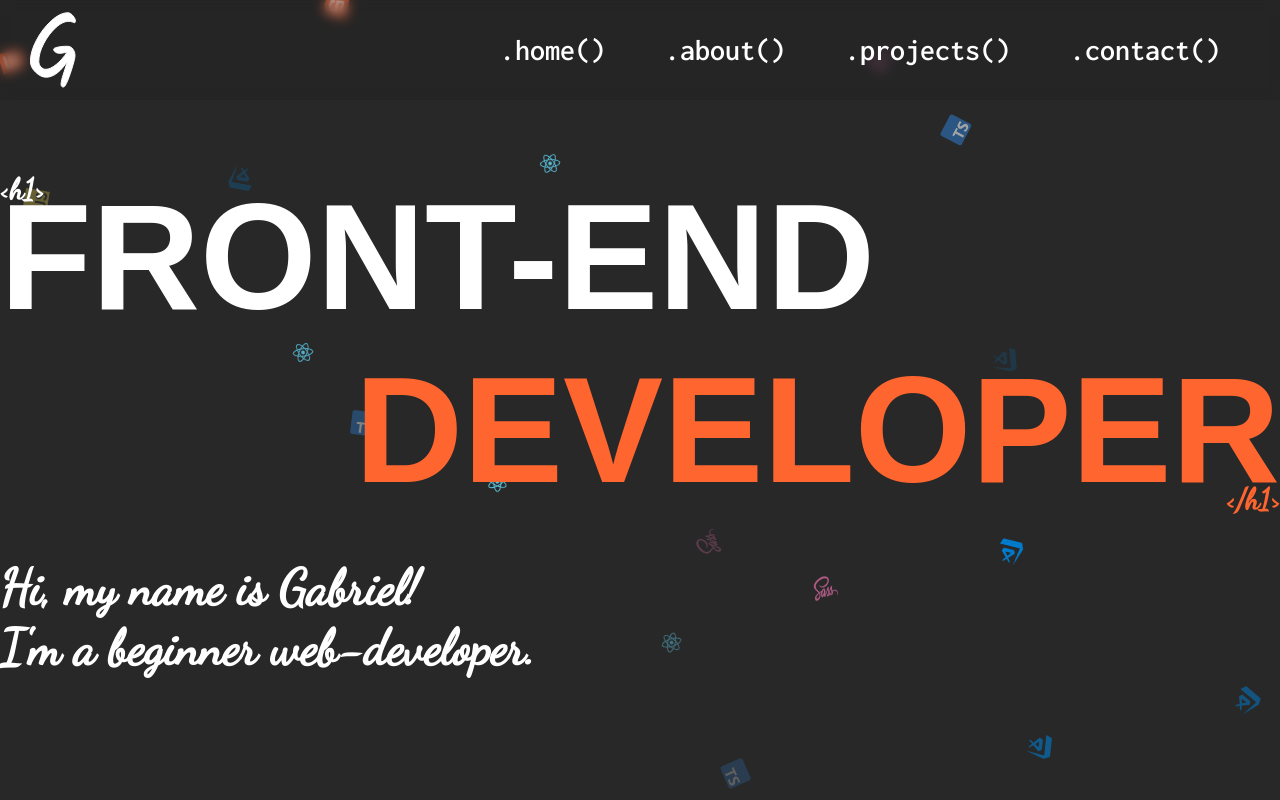
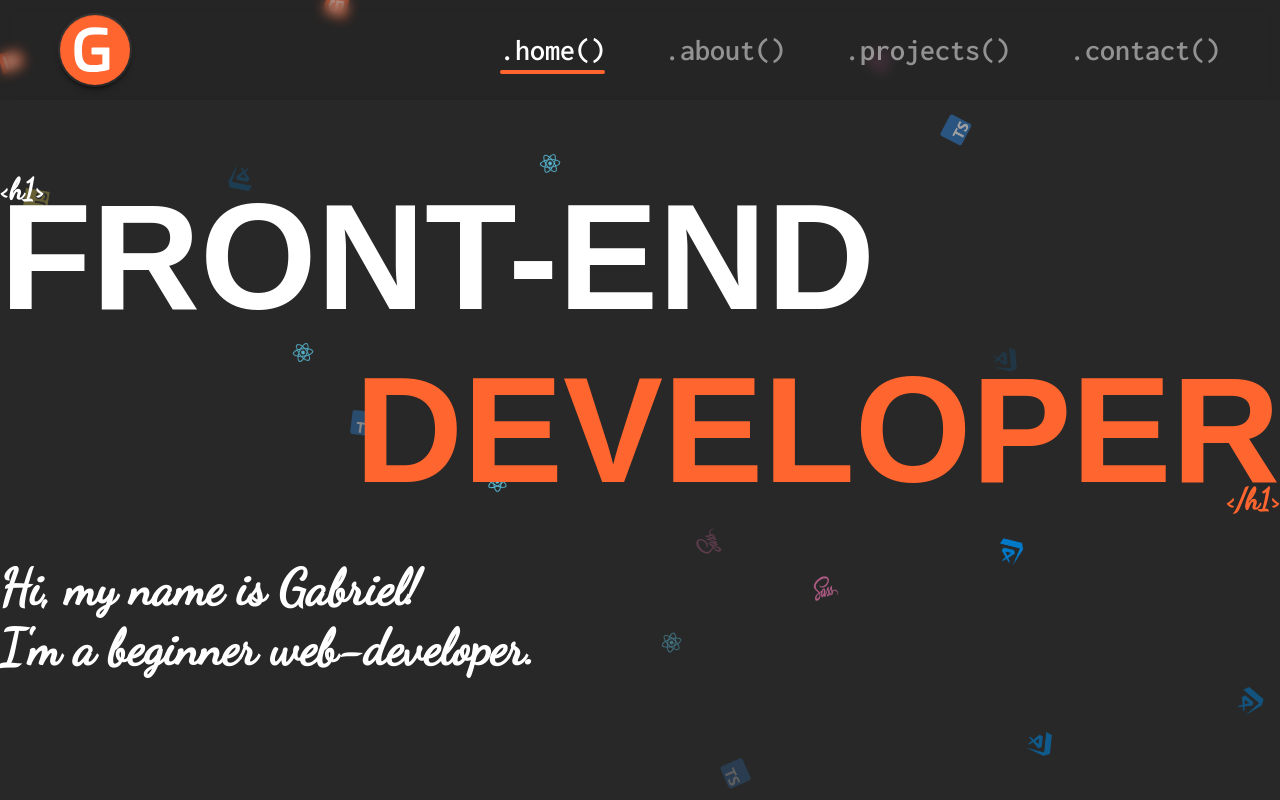
Before and after one commit to anacik-gabriel/portfolio, a React (Create React App) app: page / in a window 1280 px wide. Shown: the top 800 px of the page. Built offline with nearby package versions, Linux system fonts and the light colour scheme; a web font is replaced by a local one.

Commit message:
navbar completed

```diff
--- a/package.json
+++ b/package.json
@@ -20,6 +20,7 @@
     "react-intersection-observer": "^9.2.2",
     "react-locomotive-scroll": "^0.2.0",
     "react-scripts": "5.0.1",
+    "react-scroll": "^1.8.7",
     "react-snap-scroll": "^0.0.5",
     "react-tsparticles": "^2.0.6",
     "react-use-scroll-snap": "^0.0.4",
@@ -51,5 +52,8 @@
       "last 1 firefox version",
       "last 1 safari version"
     ]
+  },
+  "devDependencies": {
+    "@types/react-scroll": "^1.8.3"
   }
 }
--- a/src/components/ContactSection/index.tsx
+++ b/src/components/ContactSection/index.tsx
@@ -1,3 +1,4 @@
+import { Element } from "react-scroll";
 import {
   ContactContainer,
   InnerContainer,
@@ -7,6 +8,7 @@ import {
 
 const ContactSection = () => {
   return (
+    <Element name="contact">
       <ContactContainer>
         <InnerContainer>
           <Title>
@@ -17,6 +19,7 @@ const ContactSection = () => {
           </form>
         </InnerContainer>
       </ContactContainer>
+    </Element>
   );
 };
 
--- a/src/components/HeroSection/index.tsx
+++ b/src/components/HeroSection/index.tsx
@@ -7,6 +7,15 @@ import {
   HeroTextRight,
   InnerContainer,
 } from "./HeroSectionElements";
+import {
+  Link,
+  Button,
+  Element,
+  Events,
+  animateScroll as scroll,
+  scrollSpy,
+  scroller,
+} from "react-scroll";
 
 const line = "Hi, my name is Gabriel!";
 const line2 = "I'm a beginner web-developer.";
@@ -47,6 +56,7 @@ const HeroSection = () => {
   }, [controls, inView]);
 
   return (
+    <Element name="home">
       <HeroContainer>
         <InnerContainer>
           <HeroTextLeft
@@ -114,6 +124,7 @@ const HeroSection = () => {
           </motion.h2>
         </InnerContainer>
       </HeroContainer>
+    </Element>
   );
 };
 
--- a/src/components/InfoSection/index.tsx
+++ b/src/components/InfoSection/index.tsx
@@ -19,6 +19,7 @@ import sassIcon from "../../assets/sassLogo.png";
 import cssIcon from "../../assets/css.png";
 import styledIcon from "../../assets/atom.png";
 import githubIcon from "../../assets/github.png";
+import { Element } from "react-scroll";
 
 const InfoSection = () => {
   const [ref, inView] = useInView({ threshold: 0.5 });
@@ -34,6 +35,7 @@ const InfoSection = () => {
   };
 
   return (
+    <Element name="about">
       <InfoContainer>
         <InnerContainer>
           <Card
@@ -54,13 +56,14 @@ const InfoSection = () => {
                 continously expand my skills and knowledge.
               </p>
               <p>
-              Currently Im looking for oppurtunity to work alongside experienced
-              developers to polish my skills and gain experience in the field.
+                Currently Im looking for oppurtunity to work alongside
+                experienced developers to polish my skills and gain experience
+                in the field.
               </p>
               <p>
-              I'm a hard-working and humble person, open for any challlenges, so
-              don't hesitate to reach me out if you want to say Hello or throw
-              some tips!
+                I'm a hard-working and humble person, open for any challlenges,
+                so don't hesitate to reach me out if you want to say Hello or
+                throw some tips!
               </p>
             </AboutMe>
           </Card>
@@ -117,6 +120,7 @@ const InfoSection = () => {
           </Card>
         </InnerContainer>
       </InfoContainer>
+    </Element>
   );
 };
 
--- a/src/components/NavBar/NavBarElements.tsx
+++ b/src/components/NavBar/NavBarElements.tsx
@@ -1,3 +1,4 @@
+import { motion } from "framer-motion";
 import styled from "styled-components";
 
 export const Header = styled.header`
@@ -32,10 +33,46 @@ export const Nav = styled.nav`
   margin-right: 60px;
 `;
 
-export const NavLink = styled.div`
+export const NavLink = styled(motion.div)`
   display: flex;
-  align-items: center;
+  flex-direction: column;
+  justify-content: center;
   color: #fff;
   font-size: 30px;
   font-family: "Inconsolata", monospace;
+  position: relative;
+  a {
+    cursor: pointer;
+  }
 `;
+
+export const Underline = styled(motion.div)`
+  width: 100%;
+  height: 4px;
+  border-radius: 15px;
+  background: #ff652f;
+  opacity: 0.85;
+  position: absolute;
+  top: 70px;
+`;
+
+export const Test = styled(motion.div)`
+  margin-top: 15px;
+  margin-left: 60px;
+  background-color: #ff652f;
+  height: 70px;
+  width: 70px;
+  border-radius: 50px;
+  box-shadow: rgba(83, 77, 77, 0.4) 0px 0px 0px 2px,
+    rgba(0, 0, 0, 0.791) 0px 4px 6px -1px, rgba(0, 0, 0, 0.08) 0px 1px 0px inset;
+  svg {
+    margin-top: 12px;
+    margin-left: 5px;
+  }
+  #item {
+    stroke: #fff;
+    stroke-width: 3px;
+    stroke-linejoin: round;
+    stroke-linecap: round;
+  }
+`;
--- /dev/null
+++ b/src/components/NavBar/index.jsx
@@ -0,0 +1,92 @@
+import { motion } from "framer-motion";
+import { Header, Logo, Nav, NavLink, Test, Underline } from "./NavBarElements";
+import { Link } from "react-scroll";
+import { AnimateSharedLayout } from "framer-motion";
+import { useState } from "react";
+
+const icon = {
+  hidden: {
+    pathLength: 0,
+    fill: "rgba(255,255,255,0)",
+  },
+  visible: {
+    pathLength: 1,
+    fill: "rgba(255,255,255,1)",
+    transition: {
+      fill: { duration: 4 },
+      duration: 3,
+      ease: "easeInOut",
+    },
+  },
+};
+
+const navItems = [
+  {
+    name: "home",
+    text: ".home()",
+  },
+  { name: "about", text: ".about()" },
+  { name: "projects", text: ".projects()" },
+  { name: "contact", text: ".contact()" },
+];
+
+const NavItem = ({ name, text, selected, onClick }) => (
+  <NavLink
+    animate={{
+      opacity: selected ? 1 : 0.5,
+    }}
+  >
+    <Link to={name} onClick={onClick}>
+      {text}
+    </Link>
+    {selected && <Underline layoutId="underline" />}
+  </NavLink>
+);
+
+const NavBar = () => {
+  const [selected, setSelected] = useState(0);
+
+  return (
+    <Header>
+      <Test animate={{ rotate: 360 }} transition={{ delay: 3, duration: 1.5 }}>
+        <motion.svg
+          id="item"
+          initial="hidden"
+          animate="visible"
+          width="60"
+          height="45"
+          viewBox="0 0 60 65"
+          fill="none"
+          xmlns="http://www.w3.org/2000/svg"
+        >
+          <g clip-path="url(#clip0_0_3)">
+            <motion.path
+              d="M42.12 38.328H26.472V31.128H49.8V60.12C48.008 60.952 44.808 61.784 40.2 62.616C35.592 63.384 31.4 63.768 27.624 63.768C17.704 63.768 10.824 61.432 6.984 56.76C3.208 52.088 1.32 44.12 1.32 32.856C1.32 22.232 3.592 14.424 8.136 9.432C12.68 4.376 19.816 1.848 29.544 1.848C32.872 1.848 36.04 1.944 39.048 2.136C42.12 2.264 44.616 2.488 46.536 2.808V10.008C43.976 9.752 41.192 9.56 38.184 9.432C35.24 9.304 32.36 9.24 29.544 9.24C22.248 9.24 17.096 11.032 14.088 14.616C11.144 18.2 9.672 24.28 9.672 32.856C9.672 37.08 9.896 40.632 10.344 43.512C10.856 46.328 11.656 48.6 12.744 50.328C14.024 52.504 15.848 54.072 18.216 55.032C20.584 55.928 24.04 56.376 28.584 56.376C30.376 56.376 32.488 56.248 34.92 55.992C37.352 55.672 39.752 55.256 42.12 54.744V38.328Z"
+              fill="white"
+              variants={icon}
+            />
+          </g>
+          <defs>
+            <clipPath id="clip0_0_3">
+              <rect width="51" height="65" fill="white" />
+            </clipPath>
+          </defs>
+        </motion.svg>
+      </Test>
+
+      <Nav>
+        {navItems.map((el, i) => (
+          <NavItem
+            key={i}
+            selected={selected === i}
+            onClick={() => setSelected(i)}
+            text={el.text}
+            name={el.name}
+          />
+        ))}
+      </Nav>
+    </Header>
+  );
+};
+
+export default NavBar;
--- a/src/components/NavBar/index.tsx
+++ /dev/null
@@ -1,50 +0,0 @@
-import { motion } from "framer-motion";
-import { Header, Logo, Nav, NavLink } from "./NavBarElements";
-
-const icon = {
-  hidden: {
-    pathLength: 0,
-    fill: "rgba(255,255,255,0)",
-  },
-  visible: {
-    pathLength: 1,
-    fill: "rgba(255,255,255,1)",
-    transition: {
-      fill: { duration: 4 },
-      duration: 3,
-      ease: "easeInOut",
-    },
-  },
-};
-
-const NavBar = () => {
-  return (
-    <Header>
-      <Logo>
-        <motion.svg
-          id="item"
-          initial="hidden"
-          animate="visible"
-          width="48"
-          height="78"
-          viewBox="0 0 50 78"
-          fill="none"
-          xmlns="http://www.w3.org/2000/svg"
-        >
-          <motion.path
-            variants={icon}
-            d="M40.256 9.096C36.224 9.096 31.744 11.304 26.816 15.72C21.952 20.136 17.792 25.672 14.336 32.328C10.88 38.92 9.152 45.064 9.152 50.76C9.152 53.064 9.888 55.048 11.36 56.712C12.832 58.312 14.56 59.112 16.544 59.112C19.616 59.112 23.2 57.448 27.296 54.12C31.456 50.728 35.296 46.376 38.816 41.064C35.232 42.024 32.576 42.504 30.848 42.504C29.12 42.504 27.648 42.056 26.432 41.16C25.216 40.2 24.608 39.304 24.608 38.472C24.608 37.448 25.984 36.648 28.736 36.072C31.488 35.432 34.944 35.112 39.104 35.112C41.408 35.112 43.264 36.104 44.672 38.088C46.144 40.008 46.88 42.28 46.88 44.904C46.88 47.464 45.28 53.544 42.08 63.144C38.88 72.744 36.448 77.544 34.784 77.544C33.184 77.544 32.384 76.616 32.384 74.76C32.384 72.968 32.832 70.536 33.728 67.464C34.688 64.392 35.68 61.256 36.704 58.056C37.728 54.792 38.56 52.136 39.2 50.088C36.064 55.4 32.512 59.624 28.544 62.76C24.576 65.832 20.704 67.368 16.928 67.368C13.216 67.368 9.536 65.64 5.888 62.184C2.24 58.664 0.416 54.824 0.416 50.664C0.416 44.2 2.464 37 6.56 29.064C10.656 21.128 15.808 14.344 22.016 8.712C28.224 3.016 34.048 0.167999 39.488 0.167999C41.28 0.167999 43.04 1.256 44.768 3.432C46.496 5.544 47.36 7.272 47.36 8.616C47.36 9.896 47.008 10.536 46.304 10.536C46.112 10.536 45.408 10.312 44.192 9.86399C42.976 9.352 41.664 9.096 40.256 9.096Z"
-          />
-        </motion.svg>
-      </Logo>
-      <Nav>
-        <NavLink>.home()</NavLink>
-        <NavLink>.about()</NavLink>
-        <NavLink>.projects()</NavLink>
-        <NavLink>.contact()</NavLink>
-      </Nav>
-    </Header>
-  );
-};
-
-export default NavBar;
--- a/src/components/ProjectsSection/index.tsx
+++ b/src/components/ProjectsSection/index.tsx
@@ -1,6 +1,7 @@
 import { useAnimation } from "framer-motion";
 import { useEffect } from "react";
 import { useInView } from "react-intersection-observer";
+import { Element } from "react-scroll";
 import {
   PerspectiveContainer,
   InnerContainer,
@@ -27,6 +28,7 @@ const ProjectsSection = () => {
     inView ? controls.start("visible") : controls.start("hidden");
   }, [inView, controls]);
   return (
+    <Element name="projects">
       <ProjectsContainer>
         <InnerContainer>
           <Title>
@@ -63,6 +65,7 @@ const ProjectsSection = () => {
           </ProjectBoxContainer>
         </InnerContainer>
       </ProjectsContainer>
+    </Element>
   );
 };
 
```
Also changed, not shown: 1 other file (tests, documents, lock files or other folders). Lines whose indentation alone changed are shown as unchanged.
